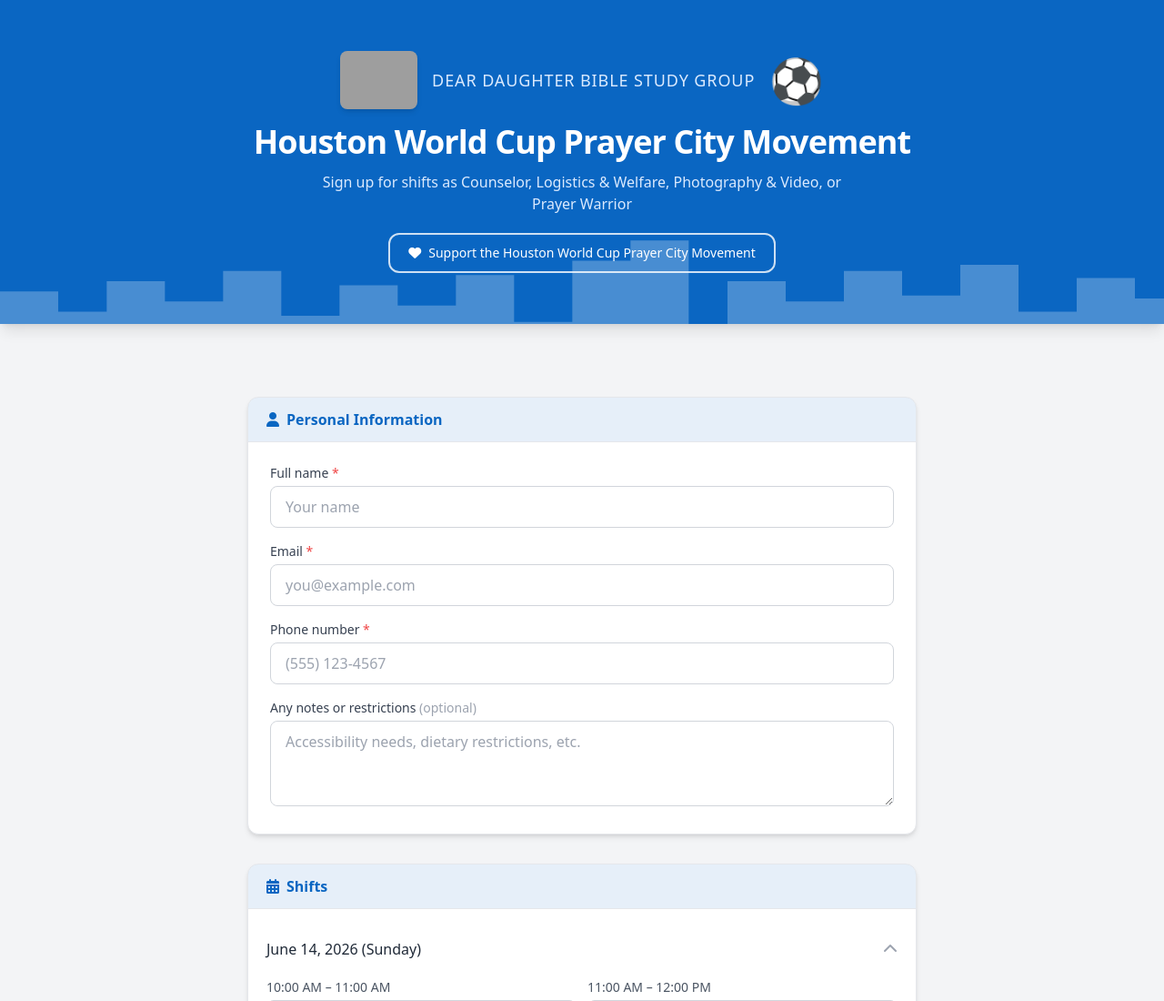
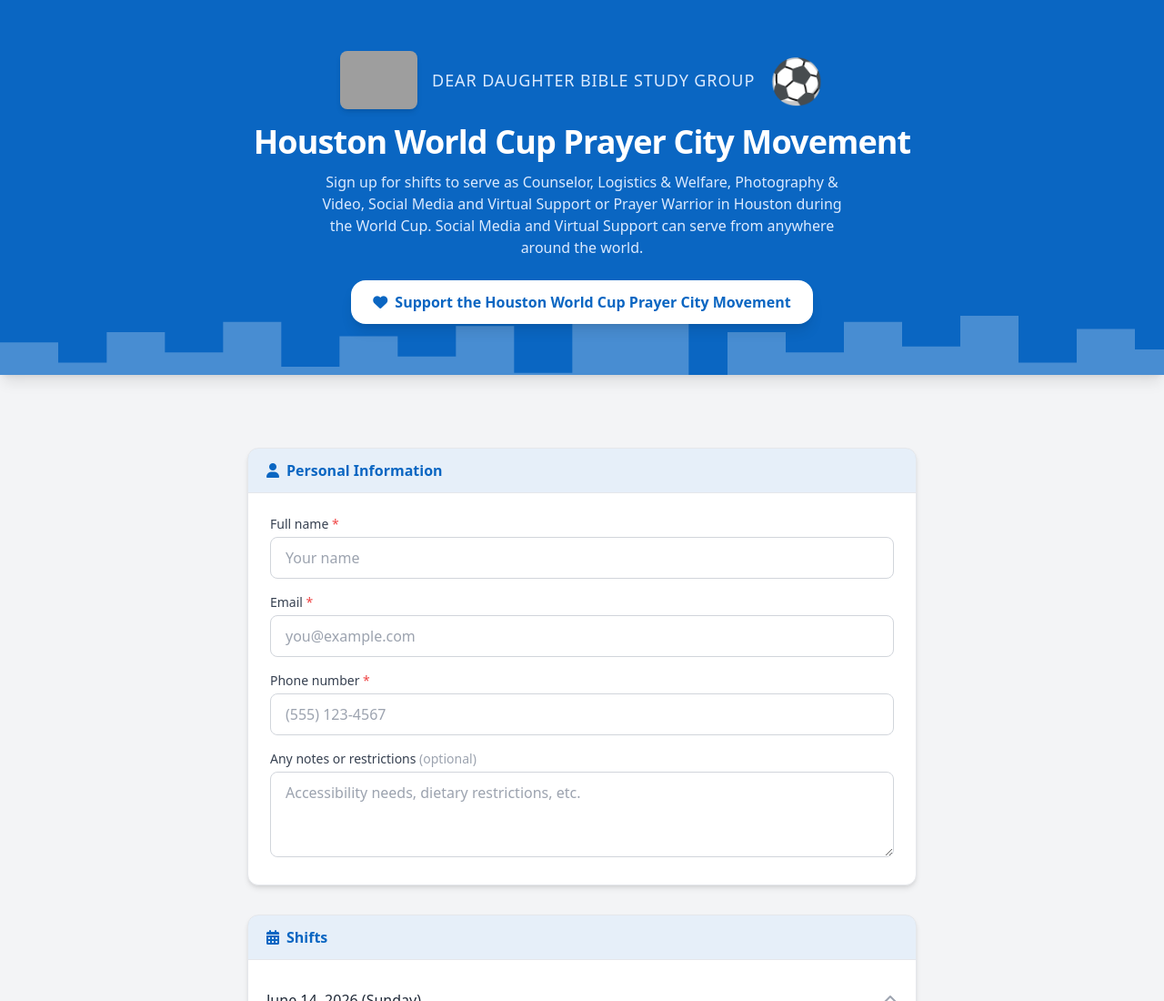
Before and after one commit to Dabe90/houston-world-cup-prayer-city, a plain HTML site: page index.html in a window 1280 px wide. Shown: the top 1100 px of the page at 91% size. Drawn offline with nearby package versions, Linux system fonts and the light colour scheme; grey boxes are pictures that could not be loaded.

Commit message:
Update volunteer form

```diff
--- a/index.html
+++ b/index.html
@@ -63,10 +63,11 @@
           Houston World Cup Prayer City Movement
         </h1>
         <p class="mt-3 text-blue-100 text-sm sm:text-base max-w-xl mx-auto">
-          Sign up for shifts as Counselor, Logistics & Welfare, Photography & Video, or Prayer Warrior
+          Sign up for shifts to serve as Counselor, Logistics & Welfare, Photography & Video, Social Media and Virtual Support or Prayer Warrior in Houston during the World Cup. Social Media and Virtual Support can serve from anywhere around the world.
         </p>
-        <a href="https://www.zeffy.com/en-US/donation-form/houston-world-cup-prayer-city-movement" target="_blank" rel="noopener noreferrer" class="inline-flex items-center gap-2 mt-5 px-5 py-2.5 rounded-xl border-2 border-white/80 text-white font-medium text-sm hover:bg-white/15 hover:border-white transition focus:outline-none focus:ring-2 focus:ring-white focus:ring-offset-2 focus:ring-offset-linkedin">
-          <i class="fas fa-heart"></i> Support the Houston World Cup Prayer City Movement
+        <a href="https://www.zeffy.com/en-US/donation-form/houston-world-cup-prayer-city-movement" target="_blank" rel="noopener noreferrer" class="inline-flex items-center gap-2 mt-6 px-6 py-3 rounded-2xl bg-white text-linkedin font-semibold text-sm sm:text-base shadow-lg hover:bg-blue-50 transition focus:outline-none focus:ring-2 focus:ring-white focus:ring-offset-2 focus:ring-offset-linkedin">
+          <i class="fas fa-heart text-linkedin"></i>
+          <span>Support the Houston World Cup Prayer City Movement</span>
         </a>
       </div>
       <!-- Houston skyline silhouette -->
@@ -143,6 +144,7 @@
                       <option value="Counselors">Counselors</option>
                       <option value="Logistics and Welfare">Logistics and Welfare</option>
                       <option value="Photography and Video">Photography and Video</option>
+                      <option value="Social Media and Virtual Support">Social Media and Virtual Support</option>
                       <option value="Prayer Warriors">Prayer Warriors</option>
                     </select>
                   </div>
@@ -153,6 +155,7 @@
                       <option value="Counselors">Counselors</option>
                       <option value="Logistics and Welfare">Logistics and Welfare</option>
                       <option value="Photography and Video">Photography and Video</option>
+                      <option value="Social Media and Virtual Support">Social Media and Virtual Support</option>
                       <option value="Prayer Warriors">Prayer Warriors</option>
                     </select>
                   </div>
@@ -163,6 +166,7 @@
                       <option value="Counselors">Counselors</option>
                       <option value="Logistics and Welfare">Logistics and Welfare</option>
                       <option value="Photography and Video">Photography and Video</option>
+                      <option value="Social Media and Virtual Support">Social Media and Virtual Support</option>
                       <option value="Prayer Warriors">Prayer Warriors</option>
                     </select>
                   </div>
```
